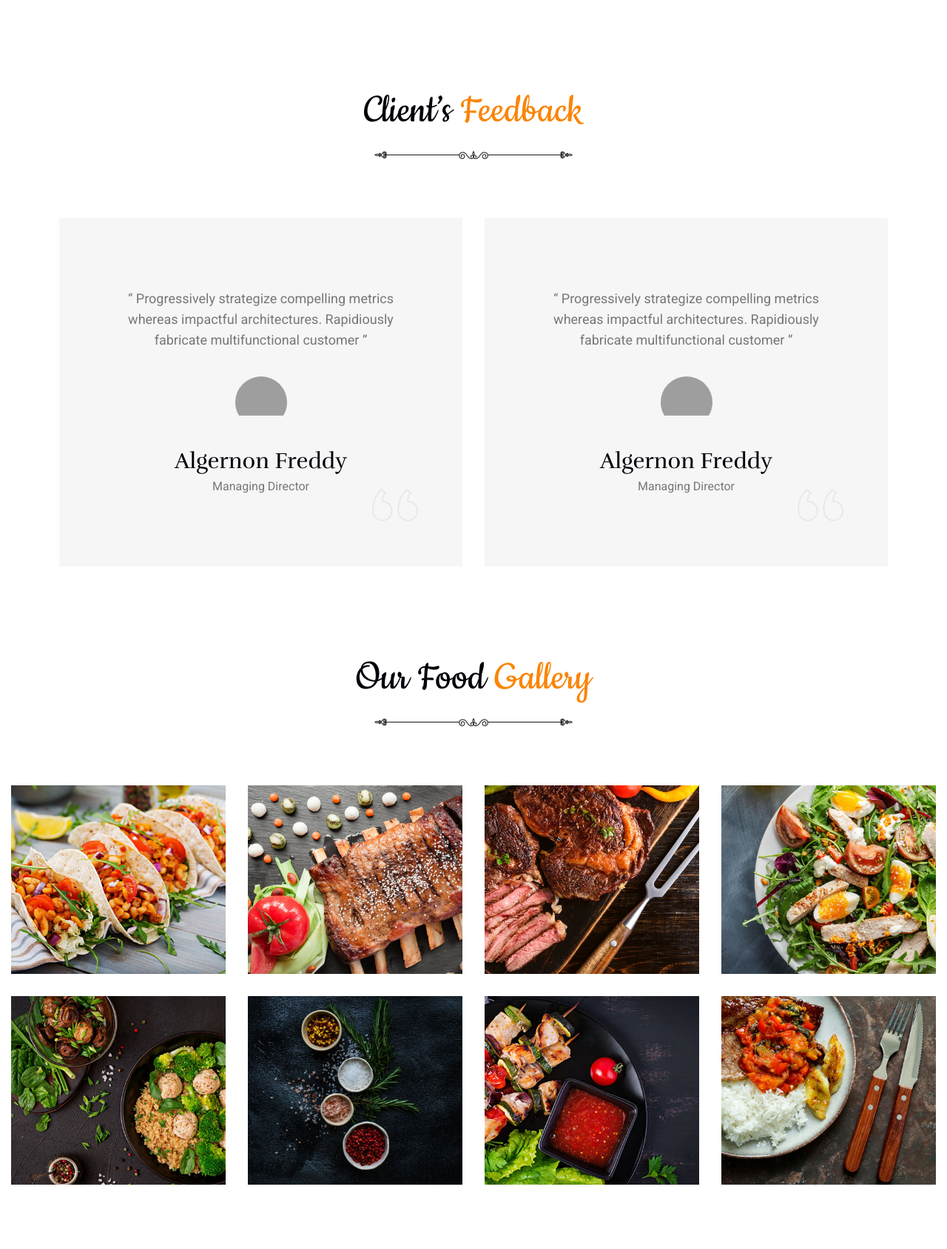
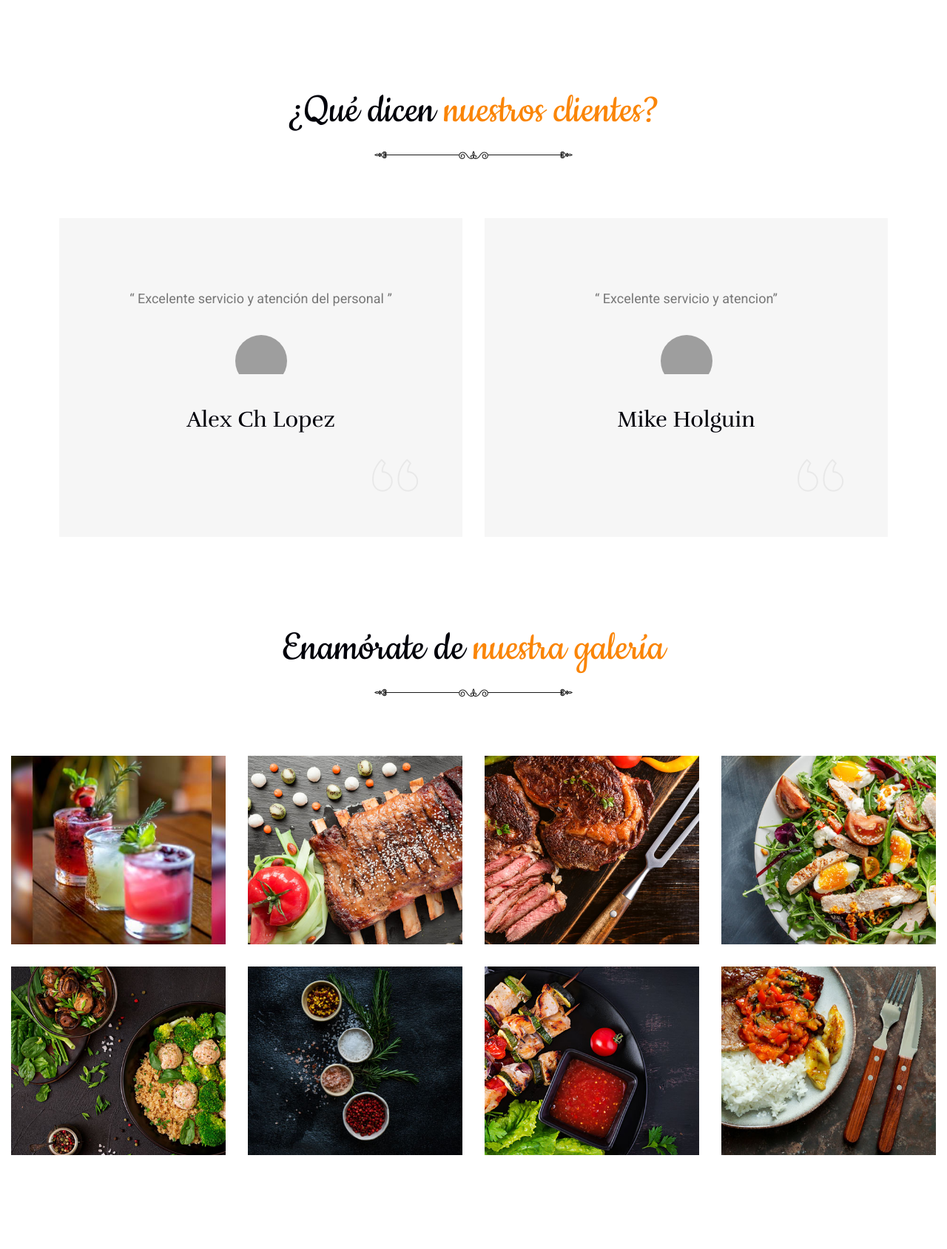
Before and after one commit to Ivonnemtz96/sushito, a PHP site: page / in a window 1280 px wide. Shown: the part 2331-4020 px from the top of the page at 74% size. Run offline with PHP 8.4, Linux system fonts and the light colour scheme; some libraries are stand-ins or nearby versions; grey boxes are pictures that could not be loaded.

Commit message:
Se agrega nueva foto a galería

```diff
--- a/modules/index.php
+++ b/modules/index.php
@@ -2,7 +2,8 @@
     <div class="vs-hero-carousel navprevnext-white" data-height="550px" data-navprevnext="true">
         <div class="vs-hero-slide ls-slide" data-ls="duration: 7000;
                     transition2d: 5;">
-            <img src="assets/img/hero/hero-img-4-1.jpg" alt="Slide Image" class="ls-bg" data-ls="bgsize: cover;" style="margin-top: -1rem;" />
+            <img src="assets/img/hero/hero-img-4-1.jpg" alt="Slide Image" class="ls-bg" data-ls="bgsize: cover;"
+                style="margin-top: -1rem;" />
             <span class="hero-subtitle text-white text-font3 h1 ls-l" style="
               left: 50%;
               top: 140px;
@@ -315,7 +316,8 @@
                     <span class="service-icon text-theme d-block mb-30"><i class="flaticon-fork icon-3x"></i></span>
                     <h3 class="service-title link-inherit mb-10">Catering</h3>
                     <p class="service-text mb-0">
-                        Lorem ipsum dolor sit, amet consectetur adipisicing elit. Assumenda impedit quia beatae doloremque fuga, nemo et corporis ex amet maxime?
+                        Lorem ipsum dolor sit, amet consectetur adipisicing elit. Assumenda impedit quia beatae
+                        doloremque fuga, nemo et corporis ex amet maxime?
                     </p>
                 </div>
             </div>
@@ -325,7 +327,8 @@
                             class="flaticon-serving-dish icon-3x"></i></span>
                     <h3 class="service-title link-inherit mb-10">Cena</h3>
                     <p class="service-text mb-0">
-                        Lorem ipsum dolor sit, amet consectetur adipisicing elit. Porro similique quasi ea enim reiciendis quisquam sit sunt et non? Enim!
+                        Lorem ipsum dolor sit, amet consectetur adipisicing elit. Porro similique quasi ea enim
+                        reiciendis quisquam sit sunt et non? Enim!
                     </p>
                 </div>
             </div>
@@ -334,7 +337,8 @@
                     <span class="service-icon text-theme d-block mb-30"><i class="flaticon-flag icon-3x"></i></span>
                     <h3 class="service-title link-inherit mb-10">Boda</h3>
                     <p class="service-text mb-0">
-                        Lorem ipsum dolor sit amet consectetur adipisicing elit. Sed exercitationem delectus impedit praesentium saepe nostrum rem, hic ullam iusto ea.
+                        Lorem ipsum dolor sit amet consectetur adipisicing elit. Sed exercitationem delectus impedit
+                        praesentium saepe nostrum rem, hic ullam iusto ea.
                     </p>
                 </div>
             </div>
@@ -343,7 +347,8 @@
                     <span class="service-icon text-theme d-block mb-30"><i class="flaticon-confetti icon-3x"></i></span>
                     <h3 class="service-title link-inherit mb-10">Cumpleaños</h3>
                     <p class="service-text mb-0">
-                        Lorem ipsum dolor sit amet consectetur adipisicing elit. Harum libero suscipit quasi eius et recusandae nulla cumque fugiat quo consequuntur!
+                        Lorem ipsum dolor sit amet consectetur adipisicing elit. Harum libero suscipit quasi eius et
+                        recusandae nulla cumque fugiat quo consequuntur!
                     </p>
                 </div>
             </div>
@@ -358,16 +363,16 @@
             <div class="col-xl-8">
                 <div class="cta-content text-center text-xl-left mb-30 mb-xl-0">
                     <h2 class="h1 text-font3 text-white">
-                        Clebrate at one of NY's most
-                        <span class="text-theme">awarded</span> restaurant
+                        Los mejores
+                        <span class="text-theme">platillos,</span> se disfrutan con nosotros.
                     </h2>
                     <h4 class="text-font1 mb-0 text-white">
-                        Only this month business lunch from $30.90
+                        ¡Haz tu reserva ahora!
                     </h4>
                 </div>
             </div>
             <div class="col-xl-4 text-center text-xl-right">
-                <a href="#" class="vs-btn mask-style1">Get offer</a>
+                <a href="#" class="vs-btn mask-style1">Hacer reserva</a>
             </div>
         </div>
     </div>
@@ -377,7 +382,7 @@
     <div class="container">
         <div class="section-title text-center">
             <h2 class="sec-title1 text-font3">
-                Client’s <span class="text-theme">Feedback</span>
+                ¿Qué dicen <span class="text-theme">nuestros clientes?</span>
             </h2>
             <div class="sec-line">
                 <img src="assets/img/shape/sec-title-1.png" alt="Section
@@ -389,46 +394,40 @@
             <div class="col-lg-6">
                 <div class="vs-testimonial text-center bg-smoke px-15 px-md-40 px-xl-60 py-15 py-md-35 py-xl-95">
                     <p class="testimonial-text text-md mb-lg-35">
-                        “ Progressively strategize compelling metrics whereas impactful
-                        architectures. Rapidiously fabricate multifunctional customer ”
+                        “ Excelente servicio y atención del personal ”
                     </p>
                     <div class="author-image">
                         <img src="assets/img/testimonial/testimonial-author-2-1.jpg" alt="Testimonial Author Image" />
                     </div>
                     <span class="testimonial-bg-icon"><i class="flaticon-left-quote icon-3x"
                             data-opacity="1"></i></span>
-                    <h3 class="author-name mb-0">Algernon Freddy</h3>
-                    <span>Managing Director</span>
+                    <h3 class="author-name mb-0">Alex Ch Lopez <br><br></h3>
                 </div>
             </div>
             <div class="col-lg-6">
                 <div class="vs-testimonial text-center bg-smoke px-15 px-md-40 px-xl-60 py-15 py-md-35 py-xl-95">
                     <p class="testimonial-text text-md mb-lg-35">
-                        “ Progressively strategize compelling metrics whereas impactful
-                        architectures. Rapidiously fabricate multifunctional customer ”
+                        “ Excelente servicio y atencion”
                     </p>
                     <div class="author-image">
                         <img src="assets/img/testimonial/testimonial-author-2-1.jpg" alt="Testimonial Author Image" />
                     </div>
                     <span class="testimonial-bg-icon"><i class="flaticon-left-quote icon-3x"
                             data-opacity="1"></i></span>
-                    <h3 class="author-name mb-0">Algernon Freddy</h3>
-                    <span>Managing Director</span>
+                    <h3 class="author-name mb-0">Mike Holguin <br><br></h3>
                 </div>
             </div>
             <div class="col-lg-6">
                 <div class="vs-testimonial text-center bg-smoke px-15 px-md-40 px-xl-60 py-15 py-md-35 py-xl-95">
                     <p class="testimonial-text text-md mb-lg-35">
-                        “ Progressively strategize compelling metrics whereas impactful
-                        architectures. Rapidiously fabricate multifunctional customer ”
+                        “Excelente servicio y riquísimo la comida 🍲”
                     </p>
                     <div class="author-image">
                         <img src="assets/img/testimonial/testimonial-author-2-1.jpg" alt="Testimonial Author Image" />
                     </div>
                     <span class="testimonial-bg-icon"><i class="flaticon-left-quote icon-3x"
                             data-opacity="1"></i></span>
-                    <h3 class="author-name mb-0">Algernon Freddy</h3>
-                    <span>Managing Director</span>
+                    <h3 class="author-name mb-0">Ivan Alberto Cardenas Amador</h3>
                 </div>
             </div>
         </div>
@@ -439,7 +438,7 @@
     <div class="container">
         <div class="section-title text-center">
             <h2 class="sec-title1 text-font3">
-                Our Food <span class="text-theme">Gallery</span>
+                Enamórate de <span class="text-theme">nuestra galería</span>
             </h2>
             <div class="sec-line">
                 <img src="assets/img/shape/sec-title-1.png" alt="Section
@@ -578,7 +577,7 @@
     <div class="container z-index-common">
         <div class="section-title text-center">
             <h2 class="sec-title1 text-font3 text-white">
-                Make a <span class="text-theme">Reservation</span>
+                Hacer <span class="text-theme"> reservación</span>
             </h2>
             <div class="sec-line">
                 <img src="assets/img/shape/sec-title-2.png" alt="Section
@@ -591,47 +590,41 @@
                     <div class="icon-contact-box mb-10 mb-lg-30 d-flex">
                         <span class="icon pt-1"><i class="fal fa-map-marker-alt fa-3x"></i></span>
                         <div class="media-body ml-15">
-                            <h3 class="box-title mb-1">Our Location</h3>
+                            <h3 class="box-title mb-1">Dirección</h3>
                             <p class="mb-0">
-                                3654 Nasr Street, Mehgine Uptown, Toronto, Canada New York
+                                Paseo Alvaro Obregon & Heroico Colegio Militar, Esterito, La Paz, B.C.S.
                             </p>
                         </div>
                     </div>
                     <div class="icon-contact-box mb-10 mb-lg-30 d-flex">
                         <span class="icon pt-1"><i class="fal fa-phone fa-3x"></i></span>
                         <div class="media-body ml-15">
-                            <h3 class="box-title mb-1">Book a table</h3>
+                            <h3 class="box-title mb-1">Márcanos</h3>
                             <p class="mb-0">
-                                Phone : +1231462-22394256<br />Fax : +12912622438, 4258
+                                Teléfono:
+                                <a href="tel:612 138 6681">612 138 6681</a>
                             </p>
                         </div>
                     </div>
                     <div class="icon-contact-box mb-10 mb-lg-30 d-flex">
                         <span class="icon"><i class="fal fa-envelope fa-3x"></i></span>
                         <div class="media-body ml-15">
-                            <h3 class="box-title mb-1">E-mail Us</h3>
+                            <h3 class="box-title mb-1">Correo</h3>
                             <p class="mb-0">
-                                Support: info@example.com<br />Sales: info@example.com
+                                <a target="_blank" href="mailto:sushitomalecon@gmail.com">sushitomalecon@gmail.com</a>
                             </p>
                         </div>
                     </div>
                     <div class="social-links links-has-border">
-                        <h3 class="box-title mb-2">Follow Us</h3>
+                        <h3 class="box-title mb-2">¡Síguenos en nuestras redes sociales!</h3>
                         <ul>
                             <li>
-                                <a href="#"><i class="fab fa-facebook-f"></i></a>
+                                <a target="_blank" href="https://www.facebook.com/profile.php?id=100064172347932"><i
+                                        class="fab fa-facebook-f"></i></a>
                             </li>
                             <li>
-                                <a href="#"><i class="fab fa-twitter"></i></a>
-                            </li>
-                            <li>
-                                <a href="#"><i class="fab fa-instagram"></i></a>
-                            </li>
-                            <li>
-                                <a href="#"><i class="fab fa-linkedin-in"></i></a>
-                            </li>
-                            <li>
-                                <a href="#"><i class="fab fa-youtube"></i></a>
+                                <a target="_blank" href="https://www.instagram.com/sushitomalecon/"><i
+                                        class="fab fa-instagram"></i></a>
                             </li>
                         </ul>
                     </div>
@@ -640,30 +633,31 @@
             <div class="col-lg-6">
                 <form action="#" class="appointment-form1 px-10 py-10 px-sm-30 py-sm-30 px-xl-80 py-xl-80 bg-white">
                     <div class="form-title text-center mb-30">
-                        <h2 class="text-font3">Book a table Easily in online</h2>
+                        <h2 class="text-font3">Reserva con nosotros desde aquí</h2>
                     </div>
                     <div class="form-group mb-20">
-                        <input type="text" class="form-control dateTime-pick" placeholder="Select Date &
-                                    Time" />
+                        <input type="text" class="form-control dateTime-pick" placeholder="Fecha y hora" />
                         <i class="fal fa-calendar-alt"></i>
                     </div>
                     <div class="form-group mb-20">
-                        <input type="number" class="form-control" placeholder="Person" />
+                        <input type="number" class="form-control" placeholder="Número de personas" />
                         <i class="fal fa-user"></i>
                     </div>
                     <div class="form-group mb-20">
-                        <input type="text" class="form-control" placeholder="Your
-                                    Name" />
+                        <input type="text" class="form-control" placeholder="Nombre completo del titular" />
                         <i class="fal fa-user"></i>
                     </div>
                     <div class="form-group mb-20">
-                        <input type="number" class="form-control" placeholder="Contact
-                                    Number" />
+                        <input type="number" class="form-control" placeholder="Teléfono" />
                         <i class="fal fa-phone"></i>
+                    </div>
+                    <div class="form-group mb-20">
+                        <input type="number" class="form-control" placeholder="Correo" />
+                        <i class="fal fa-envelope"></i>
                     </div>
                     <div class="form-btn">
                         <button type="submit" class="vs-btn mask-style1 rounded-0 w-100">
-                            Book Your Table
+                            Enviar
                         </button>
                     </div>
                 </form>
@@ -671,3 +665,15 @@
         </div>
     </div>
 </section>
+<section class="mapa">
+    <div class="container-fluid">
+        <div class="row h-100">
+            <div class="col-md-12" style="padding: 0px 0px;margin-bottom: -10px;">
+                <iframe
+                    src="https://www.google.com/maps/embed?pb=!1m18!1m12!1m3!1d911.4730497770894!2d-110.30813894726921!3d24.17065225162174!2m3!1f0!2f0!3f0!3m2!1i1024!2i768!4f13.1!3m3!1m2!1s0x86afd5bee67b471f%3A0xaad76c688a1a2a70!2sSushito!5e0!3m2!1ses-419!2smx!4v1671059206724!5m2!1ses-419!2smx"
+                    width="100%" height="450" style="border:0;" allowfullscreen="" loading="lazy"
+                    referrerpolicy="no-referrer-when-downgrade"></iframe>
+            </div>
+        </div>
+    </div>
+</section>
```
Also changed, not shown: assets/img/gallery/gallery-img-1-1.jpg.
